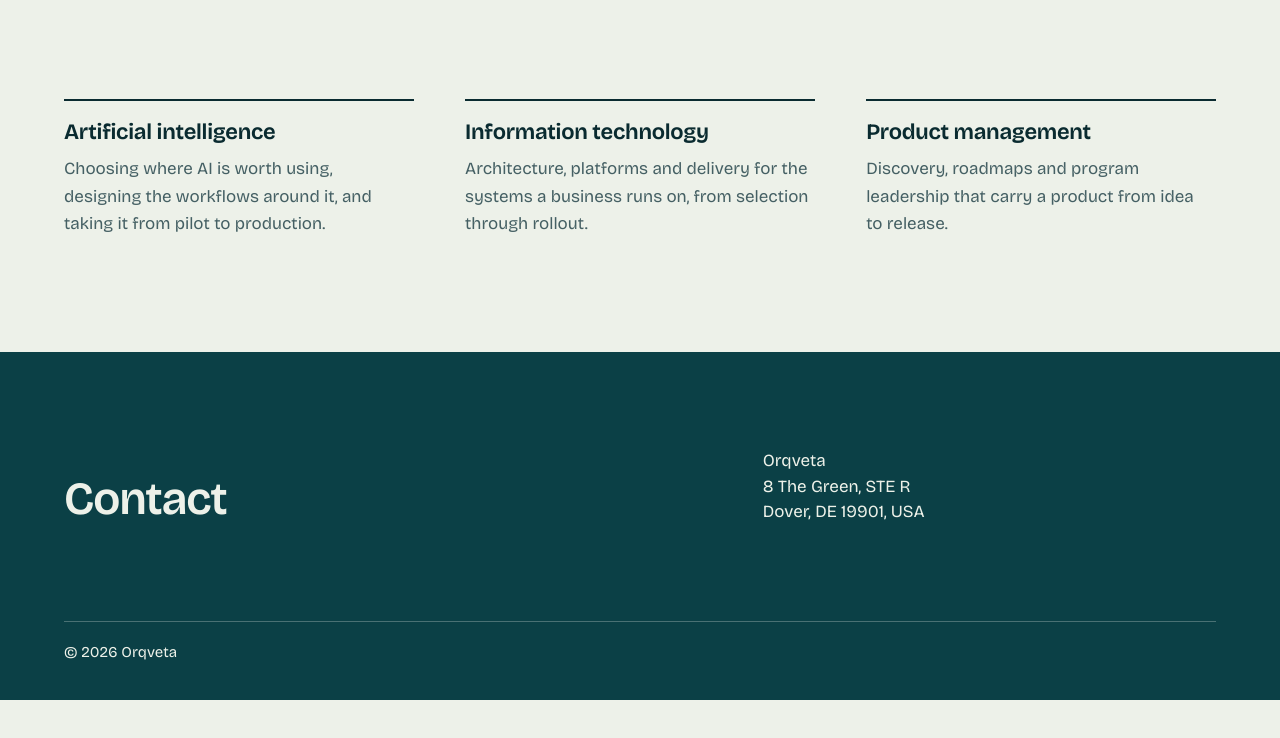
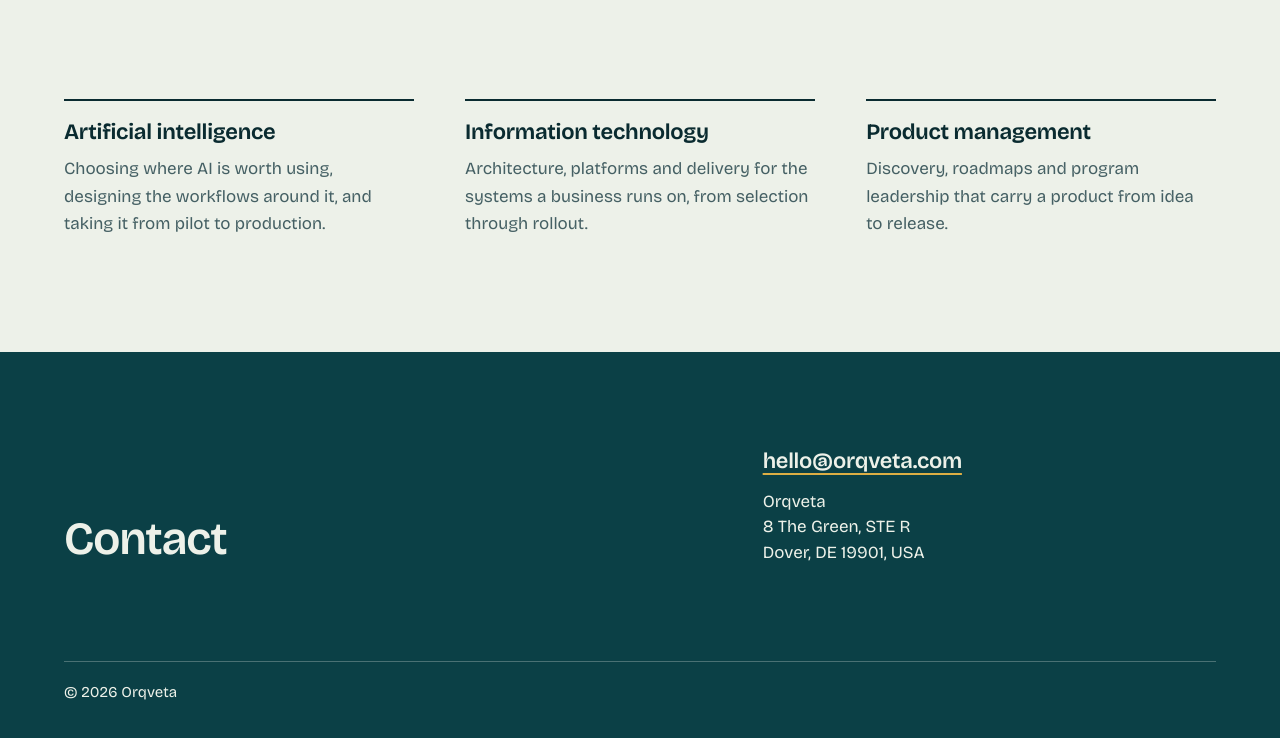
Before and after one commit to balakrovvidi-stack/orqveta.com, a plain HTML site: page index.html in a window 1280 px wide. Shown: the part 799-1537 px from the top of the page. Before the commit the page ends 1499 px from the top, so only its background shows below. Drawn offline with Linux system fonts and the light colour scheme.

Commit message:
Add contact email to the page

```diff
--- a/index.html
+++ b/index.html
@@ -321,6 +321,7 @@ a:focus-visible {
     <div class="close-grid">
       <h2>Contact</h2>
       <div class="contact">
+        <p class="email"><a href="mailto:hello@orqveta.com">hello@orqveta.com</a></p>
         <address>Orqveta<br>8 The Green, STE R<br>Dover, DE 19901, USA</address>
       </div>
     </div>
```
